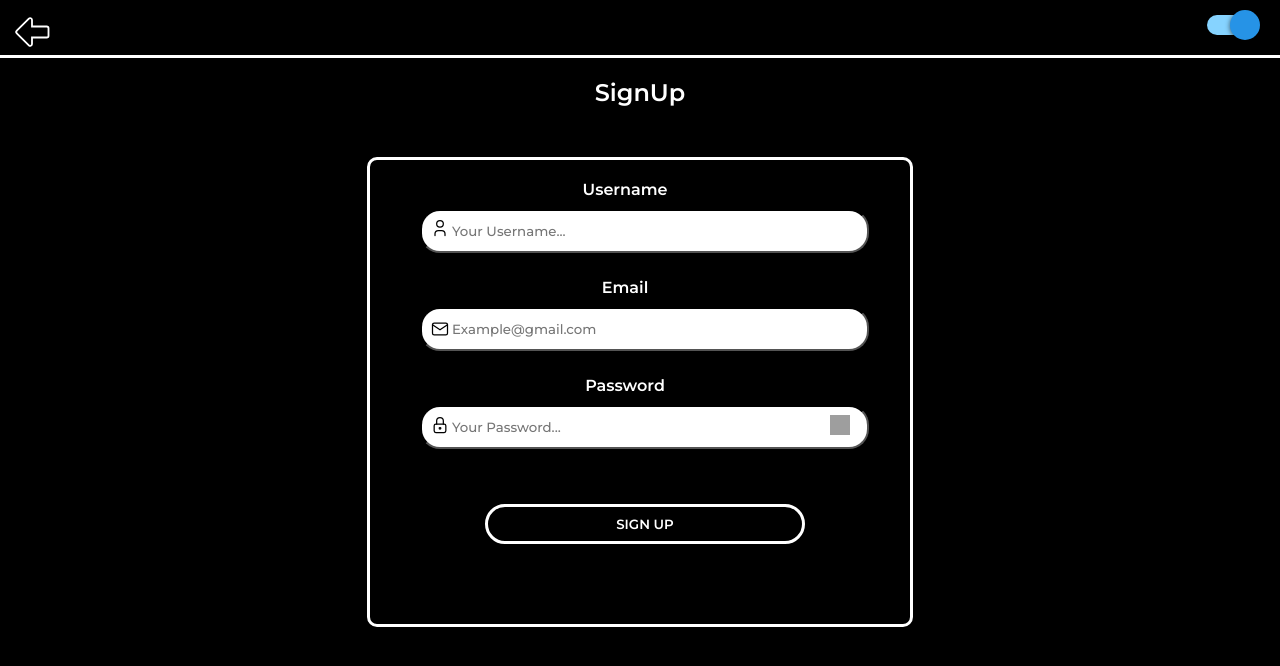
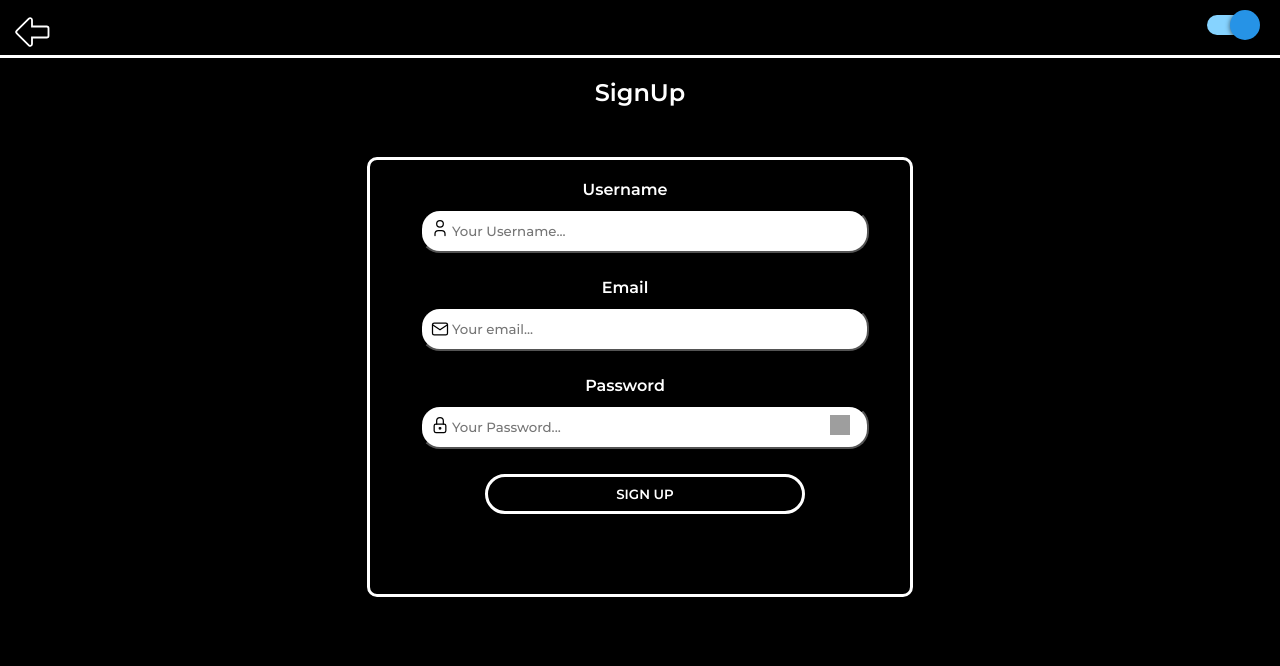
Before and after one commit to abian22/FedFodFront, a React (Vite) app: page /signUp in a window 1280 px wide. Shown: the top 666 px of the page. Built offline with nearby package versions, Linux system fonts and the light colour scheme; grey boxes are pictures that could not be loaded.

Commit message:
inputs from login and signup divided in components, need to fix the password visibility problem in every field

```diff
--- /dev/null
+++ b/src/components/InputForm/InputForm.jsx
@@ -0,0 +1,55 @@
+import { useThemeContext } from "../../context/ThemeContext";
+
+function InputForm({
+  title,
+  placeholder,
+  isFieldValid,
+  iconStyle,
+  icon,
+  accountData,
+  createAccountFunction,
+  eyeIcon,
+  handlePassword,
+  isPassVisible,
+  password,
+}) {
+  const { contextTheme } = useThemeContext();
+
+  console.log("password", password);
+  return (
+    <>
+      <label className="formContainer__signUpLabel">
+        <div
+          className="formContainer__signUpLabel--inputTitle"
+          id={contextTheme}
+          style={{ color: isFieldValid === false ? "red" : "" }}
+        >
+          {title}
+        </div>
+        <input
+          className="formContainer__signUpInput"
+          placeholder={placeholder}
+          type={isPassVisible && password ? "text" : "password"}
+          style={{
+            borderColor: isFieldValid === false ? "red" : "black",
+          }}
+          onChange={(e) => accountData(e.target.value)}
+          onKeyDown={(e) => {
+            if (e.key === "Enter") createAccountFunction();
+          }}
+        />
+        <img className={iconStyle} src={icon} alt="icon" />
+        {password && (
+          <img
+            className="formContainer__signUpLabel__eyeIcon"
+            onClick={handlePassword}
+            src={eyeIcon}
+            alt="icon"
+          />
+        )}
+      </label>
+    </>
+  );
+}
+
+export default InputForm;
--- a/src/pages/Profile/Profile.jsx
+++ b/src/pages/Profile/Profile.jsx
@@ -1,7 +1,8 @@
-
 function Profile() {
   return (
-    <div>Profile</div>
+    <div>
+      Profile
+    </div>
   )
 }
 
--- a/src/pages/SignUp/SignUp.jsx
+++ b/src/pages/SignUp/SignUp.jsx
@@ -11,6 +11,7 @@ import passwordIcon from "../../assets/icons/passwordIcon.svg";
 import eyeIcon from "../../assets/icons/eyeIcon.svg";
 import SignUpButton from "../../components/SignUpButton/SignUpButton";
 import HeaderBeforeLogin from "../../components/HeaderBeforeLogin/HeaderBeforeLogin";
+import InputForm from "../../components/InputForm/InputForm";
 
 function SignUp() {
   const navigate = useNavigate();
@@ -26,6 +27,8 @@ function SignUp() {
   });
 
   function handlePassword() {
+    console.log("funciona")
+    console.log(isPassVisible)
     setIsPassVisible(!isPassVisible);
   }
 
@@ -33,7 +36,7 @@ function SignUp() {
     const emailValidation = /^[a-zA-Z0-9._%+-]+@[a-zA-Z0-9.-]+\.[a-zA-Z]{2,}$/;
     console.log("entra en create");
     try {
-      if (account.username.trim() === "") {
+      if (account.username || account.username.trim() === "") {
         setIsUsernameValid(false);
       } else setIsUsernameValid(true);
 
@@ -66,7 +69,43 @@ function SignUp() {
       </div>
       <div className="container">
         <form className="formContainer">
-          <label className="formContainer__signUpLabel">
+          <InputForm
+            title="Username"
+            placeholder="Your Username..."
+            isFieldValid={isUsernameValid}
+            iconStyle="formContainer__signUpLabel__userIcon"
+            icon={userIcon}
+            contextId={contextTheme}
+            accountData={(value) => setAccount({ ...account, username: value })}
+            createAccountFunction={createAccount}
+            password={false}
+          />
+          <InputForm
+            title="Email"
+            placeholder="Your email..."
+            isFieldValid={isEmailValid}
+            iconStyle="formContainer__signUpLabel__emailIcon"
+            icon={emailIcon}
+            contextId={contextTheme}
+            accountData={(value) => setAccount({ ...account, email: value })}
+            createAccountFunction={createAccount}
+            password={false}
+          />
+          <InputForm
+            title="Password"
+            placeholder="Your Password..."
+            isFieldValid={isPasswordValid}
+            iconStyle="formContainer__signUpLabel__passwordIcon"
+            icon={passwordIcon}
+            contextId={contextTheme}
+            accountData={(value) => setAccount({ ...account, password: value })}
+            createAccountFunction={createAccount}
+            eyeIcon={eyeIcon}
+            handlePassword={() => setIsPassVisible(!isPassVisible)}
+            isPassVisible={isPassVisible}
+            password={true}
+          />
+          {/* <label className="formContainer__signUpLabel">
             <div
               className="formContainer__signUpLabel--inputTitle"
               id={contextTheme}
@@ -152,7 +191,7 @@ function SignUp() {
               src={eyeIcon}
               alt="icon"
             />
-          </label>
+          </label>  */}
           <SignUpButton
             onCreateAccount={createAccount}
             style={"formContainer__signUpButton"}
```
